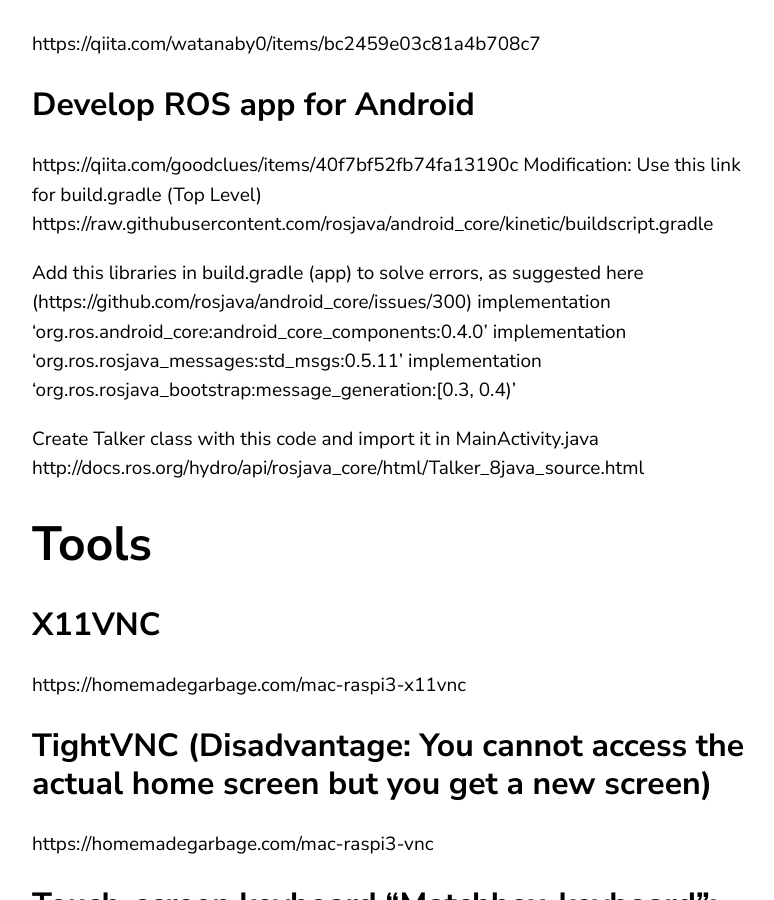
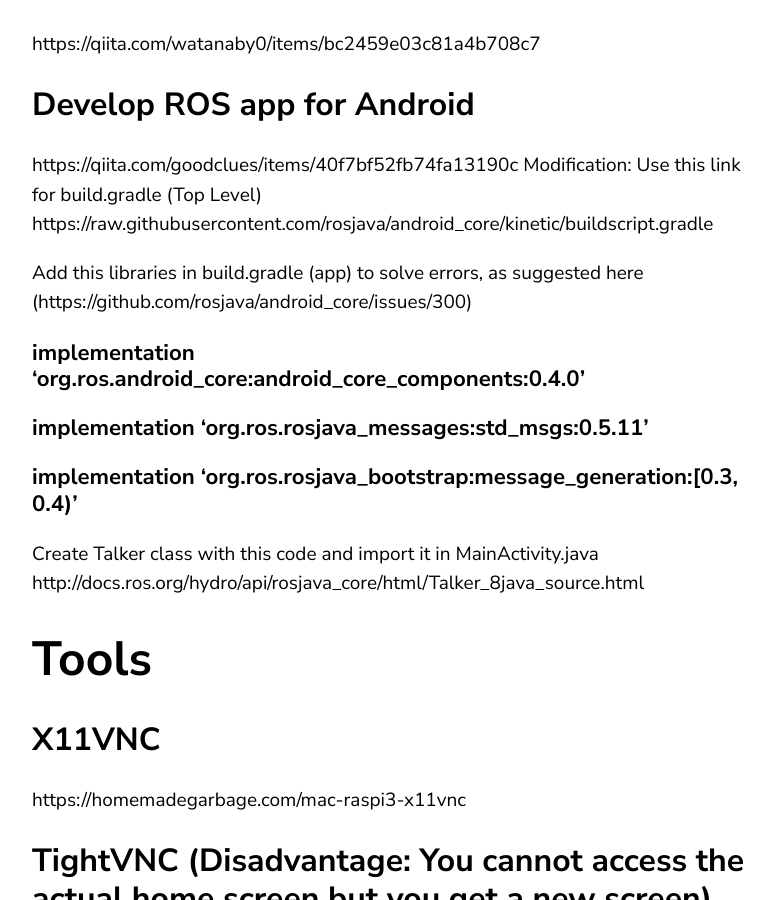
Before and after one commit to jluis9796/jluis9796.github.io, a Jekyll site: the page built from _posts/2020-05-31-manuals.markdown, in a window 1280 px wide and 900 px high, scrolled down 2196 px. Shown: the whole window, without its empty margins (68-842 px from the left). Built offline with Jekyll 4.4.1, drawn with Linux system fonts in a browser that asks for light colours.

```diff
--- a/_posts/2020-05-31-manuals.markdown
+++ b/_posts/2020-05-31-manuals.markdown
@@ -46,9 +46,9 @@ Use this link for build.gradle (Top Level)
 https://raw.githubusercontent.com/rosjava/android_core/kinetic/buildscript.gradle
 
 Add this libraries in build.gradle (app) to solve errors, as suggested here (https://github.com/rosjava/android_core/issues/300)
-    implementation 'org.ros.android_core:android_core_components:0.4.0'
-    implementation 'org.ros.rosjava_messages:std_msgs:0.5.11'
-    implementation 'org.ros.rosjava_bootstrap:message_generation:[0.3, 0.4)'
+###    implementation 'org.ros.android_core:android_core_components:0.4.0'
+###    implementation 'org.ros.rosjava_messages:std_msgs:0.5.11'
+###    implementation 'org.ros.rosjava_bootstrap:message_generation:[0.3, 0.4)'
 
 Create Talker class with this code and import it in MainActivity.java
 http://docs.ros.org/hydro/api/rosjava_core/html/Talker_8java_source.html
```
